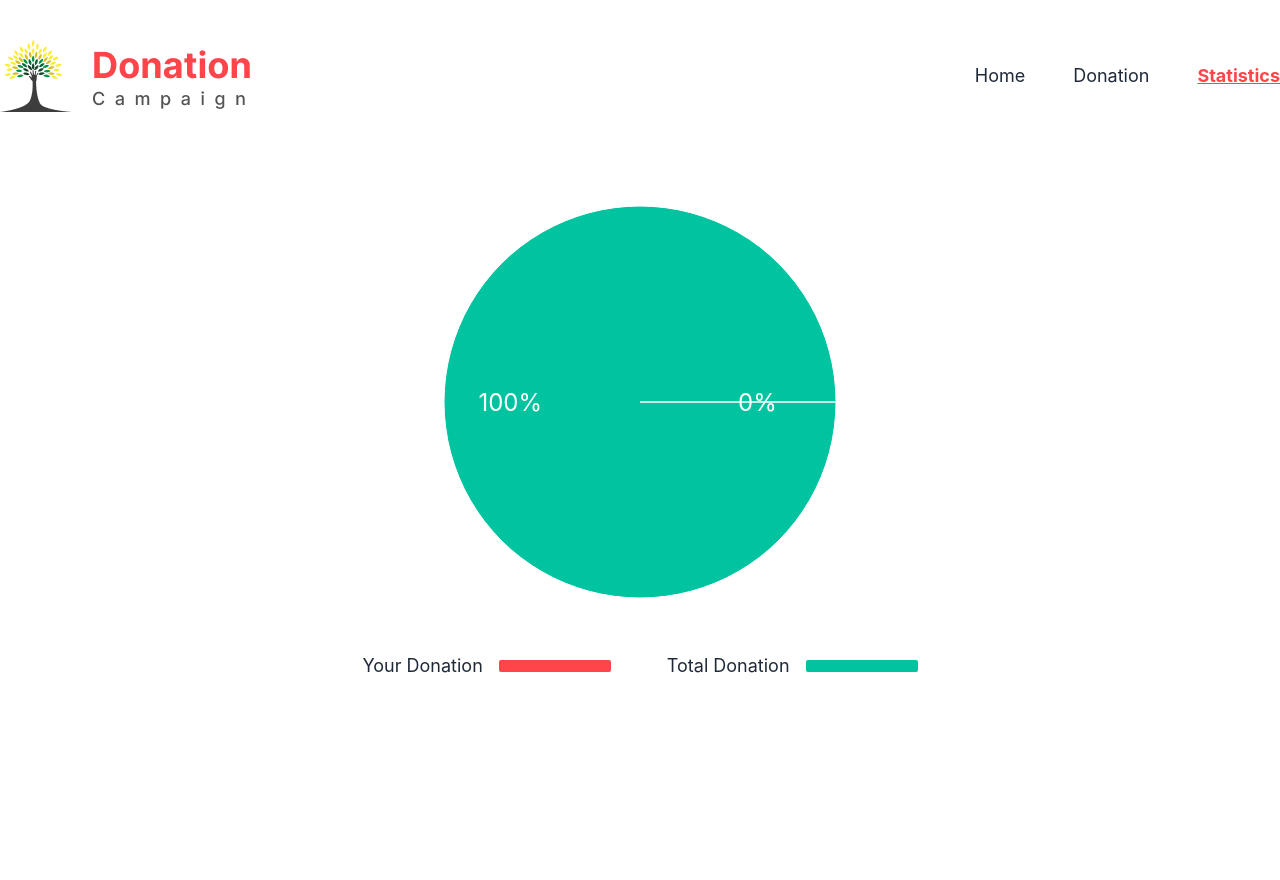
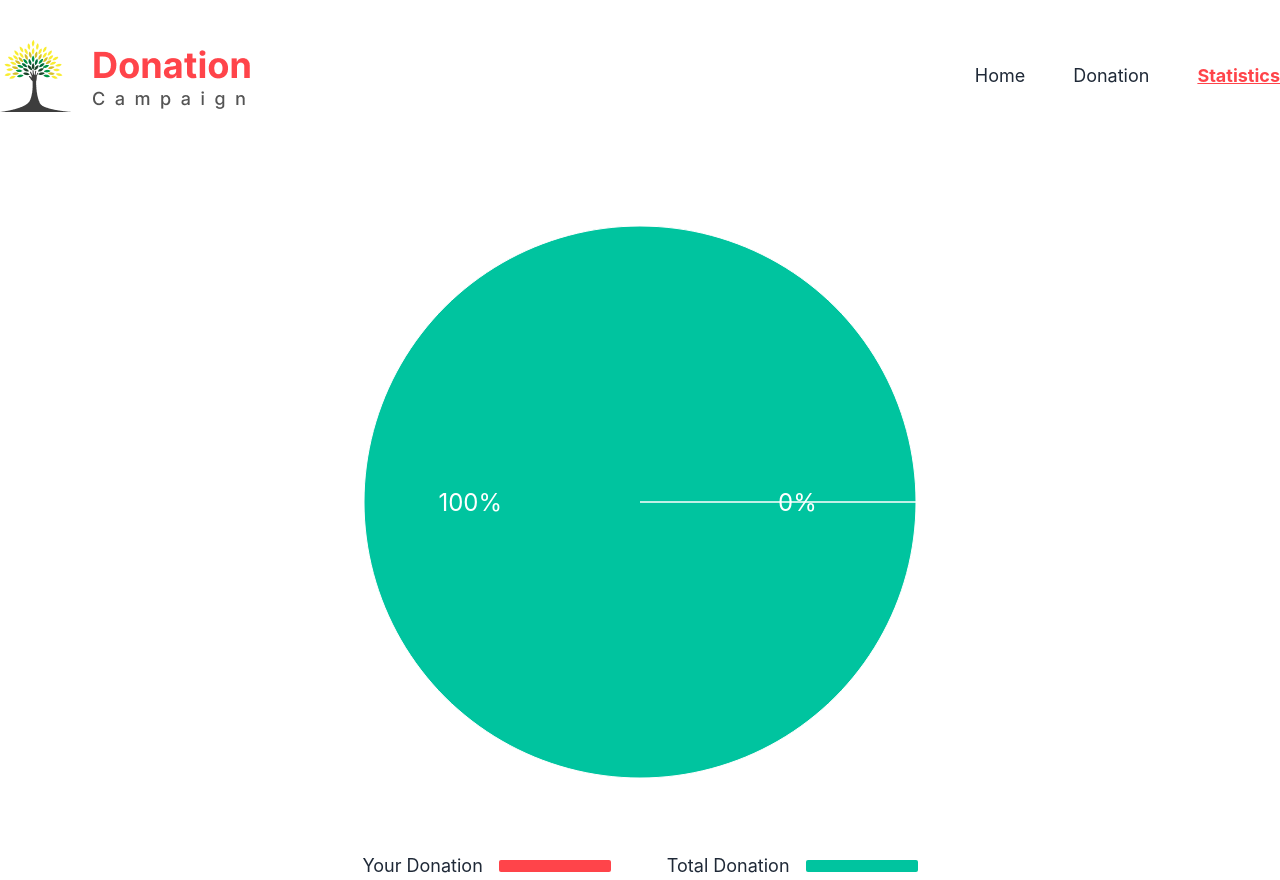
Before and after one commit to Saiful10400/assignment-8-Donation-Campaign, a React (Vite) app: page /statistic in a window 1280 px wide. Before the commit the page ends 800 px from the top, so only its background shows below. Built offline with nearby package versions, Linux system fonts and the light colour scheme.

Commit message:
minor fix on statistic section.

```diff
--- a/src/Components/Statistics/Statistics.jsx
+++ b/src/Components/Statistics/Statistics.jsx
@@ -1,6 +1,6 @@
 import { PieChart, Pie, Cell } from "recharts";
 
-const COLORS = [ "#00C49F","#FF444A"];
+const COLORS = [ "#FF444A","#00C49F"];
 
 const RADIAN = Math.PI / 180;
 const renderCustomizedLabel = ({
@@ -39,14 +39,14 @@ const Statistics = () => {
   }
 
   const data = [
-    { name: "TotalDonate", value: 12 },
-    { name: "Donated", value: localData },
+      { name: "your donate", value: localData },
+      { name: "total donate", value: 12 },
   ];
 
   return (
     <div className="flex flex-col justify-center items-center">
       <div className="text-2xl">
-        <PieChart height={500} width={500}>
+        <PieChart height={700} width={700}>
           <Pie
             data={data}
             cx="50%"
```
